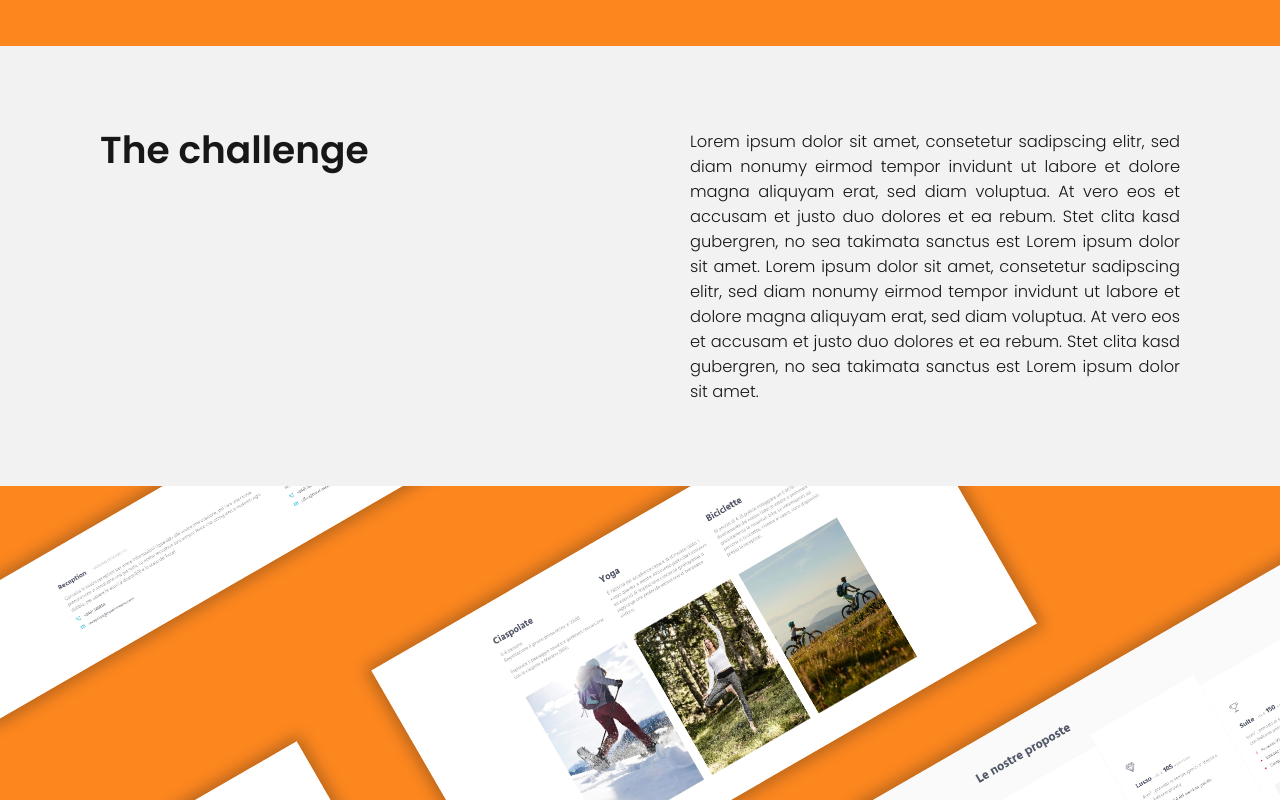
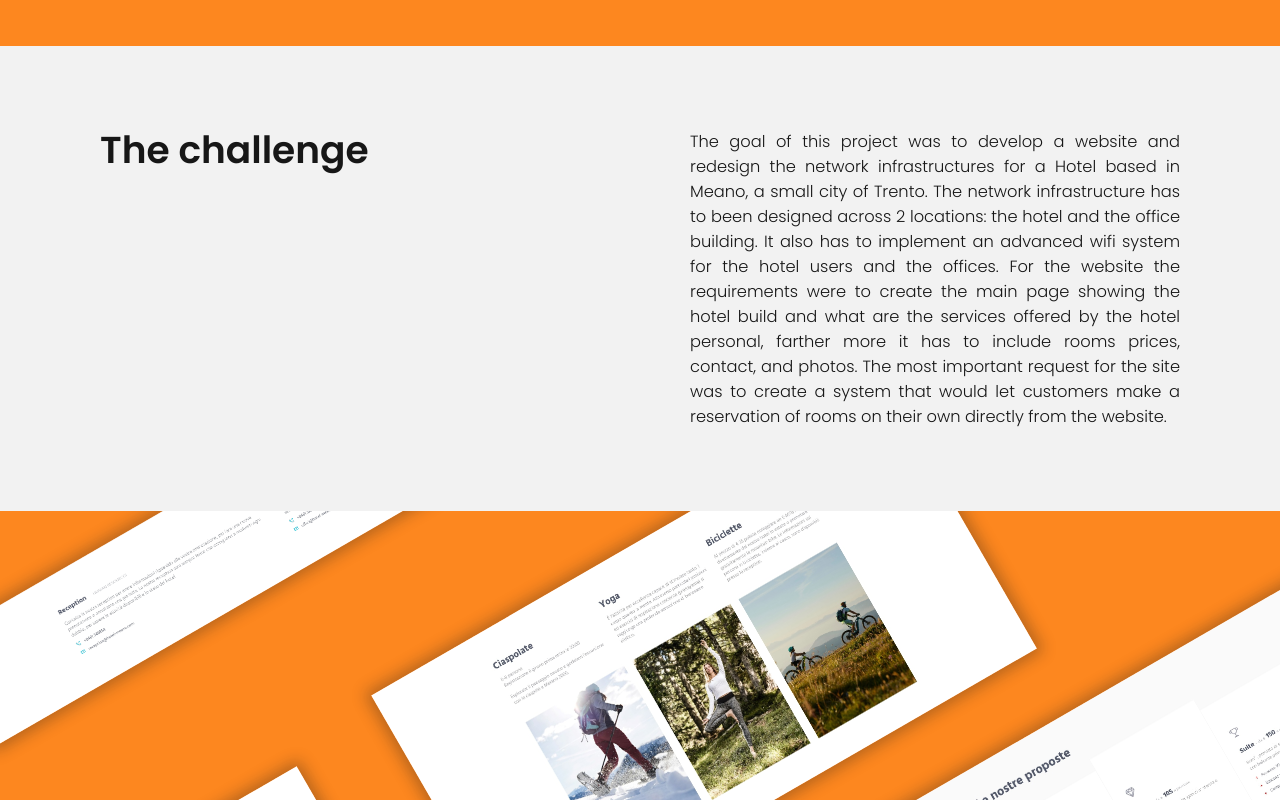
Before and after one commit to Gr3it/Portfolio, a React (Create React App) app: page /hotel-meano in a window 1280 px wide. Shown: the part 1400-2200 px from the top of the page. Built offline with nearby package versions, Linux system fonts and the light colour scheme.

Commit message:
added hotel texts

```diff
--- a/src/Project/HotelMeano.jsx
+++ b/src/Project/HotelMeano.jsx
@@ -60,15 +60,17 @@ function Hotel_Meano({ color }) {
         <div className="project-description">
           <h1 className="width100 sub-section-title">The challenge</h1>
           <p className="width100 paragraph-justify">
-            Lorem ipsum dolor sit amet, consetetur sadipscing elitr, sed diam
-            nonumy eirmod tempor invidunt ut labore et dolore magna aliquyam
-            erat, sed diam voluptua. At vero eos et accusam et justo duo dolores
-            et ea rebum. Stet clita kasd gubergren, no sea takimata sanctus est
-            Lorem ipsum dolor sit amet. Lorem ipsum dolor sit amet, consetetur
-            sadipscing elitr, sed diam nonumy eirmod tempor invidunt ut labore
-            et dolore magna aliquyam erat, sed diam voluptua. At vero eos et
-            accusam et justo duo dolores et ea rebum. Stet clita kasd gubergren,
-            no sea takimata sanctus est Lorem ipsum dolor sit amet.
+            The goal of this project was to develop a website and redesign the
+            network infrastructures for a Hotel based in Meano, a small city of
+            Trento. The network infrastructure has to been designed across 2
+            locations: the hotel and the office building. It also has to
+            implement an advanced wifi system for the hotel users and the
+            offices. For the website the requirements were to create the main
+            page showing the hotel build and what are the services offered by
+            the hotel personal, farther more it has to include rooms prices,
+            contact, and photos. The most important request for the site was to
+            create a system that would let customers make a reservation of rooms
+            on their own directly from the website.
           </p>
         </div>
       </div>
@@ -105,17 +107,12 @@ function Hotel_Meano({ color }) {
       </div>
       <div className="flex-columns container-large">
         <div className="project-description">
-          <h1 className="width100 sub-section-title">The challenge</h1>
+          <h1 className="width100 sub-section-title">The booking page</h1>
           <p className="width100 paragraph-justify">
-            Lorem ipsum dolor sit amet, consetetur sadipscing elitr, sed diam
-            nonumy eirmod tempor invidunt ut labore et dolore magna aliquyam
-            erat, sed diam voluptua. At vero eos et accusam et justo duo dolores
-            et ea rebum. Stet clita kasd gubergren, no sea takimata sanctus est
-            Lorem ipsum dolor sit amet. Lorem ipsum dolor sit amet, consetetur
-            sadipscing elitr, sed diam nonumy eirmod tempor invidunt ut labore
-            et dolore magna aliquyam erat, sed diam voluptua. At vero eos et
-            accusam et justo duo dolores et ea rebum. Stet clita kasd gubergren,
-            no sea takimata sanctus est Lorem ipsum dolor sit amet.
+            This page has the task to drive the customers through the multiple
+            steps to complete a reservation. The booking process is divided into
+            4 steps: stay period selection, rooms selection, personal
+            information insertion, and total costs of the booking.
           </p>
         </div>
         <div className="project-row">
@@ -126,10 +123,9 @@ function Hotel_Meano({ color }) {
             />
           </div>
           <p className="width50 paragraph-justify">
-            Lorem ipsum dolor sit amet, consetetur sadipscing elitr, sed diam
-            nonumy eirmod tempor invidunt ut labore et dolore magna aliquyam
-            erat, sed diam voluptua. At vero eos et accusam et justo duo dolores
-            et ea rebum. Stet clita
+            At the first step, the customer has to select the period in which he
+            wishes to stay. Those dates are used to show in the next step the
+            rooms available.
           </p>
         </div>
         <div className="project-row">
@@ -140,10 +136,10 @@ function Hotel_Meano({ color }) {
             />
           </div>
           <p className="width50 paragraph-justify">
-            Lorem ipsum dolor sit amet, consetetur sadipscing elitr, sed diam
-            nonumy eirmod tempor invidunt ut labore et dolore magna aliquyam
-            erat, sed diam voluptua. At vero eos et accusam et justo duo dolores
-            et ea rebum. Stet clita
+            In the second step, the page shows on a 3d map of the hotel which
+            rooms are already occupied, and which are available. The customer
+            clicking on the map can select and deselect the rooms that want to
+            book.
           </p>
         </div>
         <div className="project-row">
@@ -154,10 +150,11 @@ function Hotel_Meano({ color }) {
             />
           </div>
           <p className="width50 paragraph-justify">
-            Lorem ipsum dolor sit amet, consetetur sadipscing elitr, sed diam
-            nonumy eirmod tempor invidunt ut labore et dolore magna aliquyam
-            erat, sed diam voluptua. At vero eos et accusam et justo duo dolores
-            et ea rebum. Stet clita
+            In the third step, the customer has to insert his personal
+            information that are needed to accomplish the booking. Those data
+            include information such ad: first and second name, fiscal code,
+            email, and date of birth. Those data will be stored in the hotel
+            database.
           </p>
         </div>
         <div className="project-row">
@@ -168,10 +165,8 @@ function Hotel_Meano({ color }) {
             />
           </div>
           <p className="width50 paragraph-justify">
-            Lorem ipsum dolor sit amet, consetetur sadipscing elitr, sed diam
-            nonumy eirmod tempor invidunt ut labore et dolore magna aliquyam
-            erat, sed diam voluptua. At vero eos et accusam et justo duo dolores
-            et ea rebum. Stet clita
+            in the last step, the total cost of the overnight stay is presented
+            to the customer, broken down in detail.
           </p>
         </div>
       </div>
```
